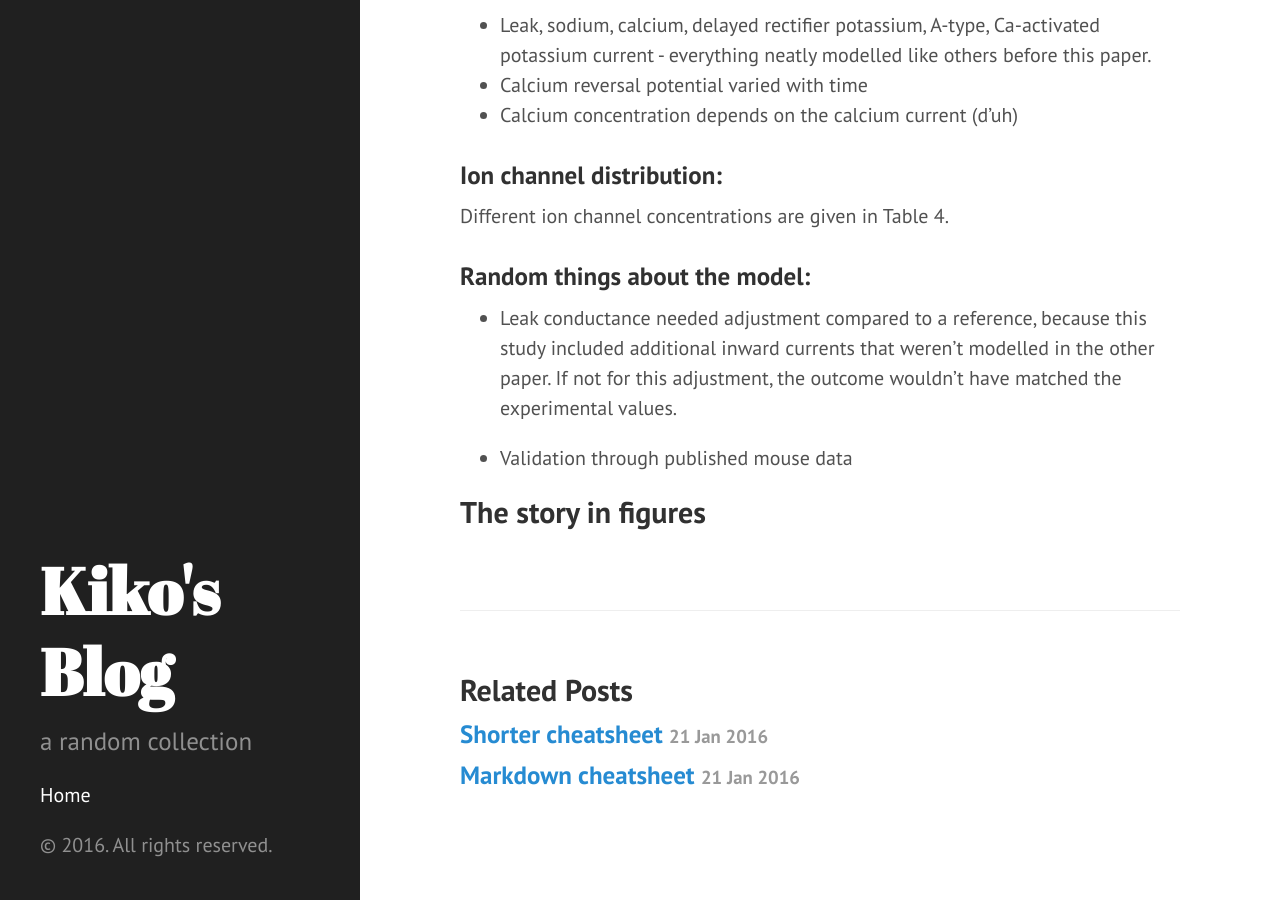
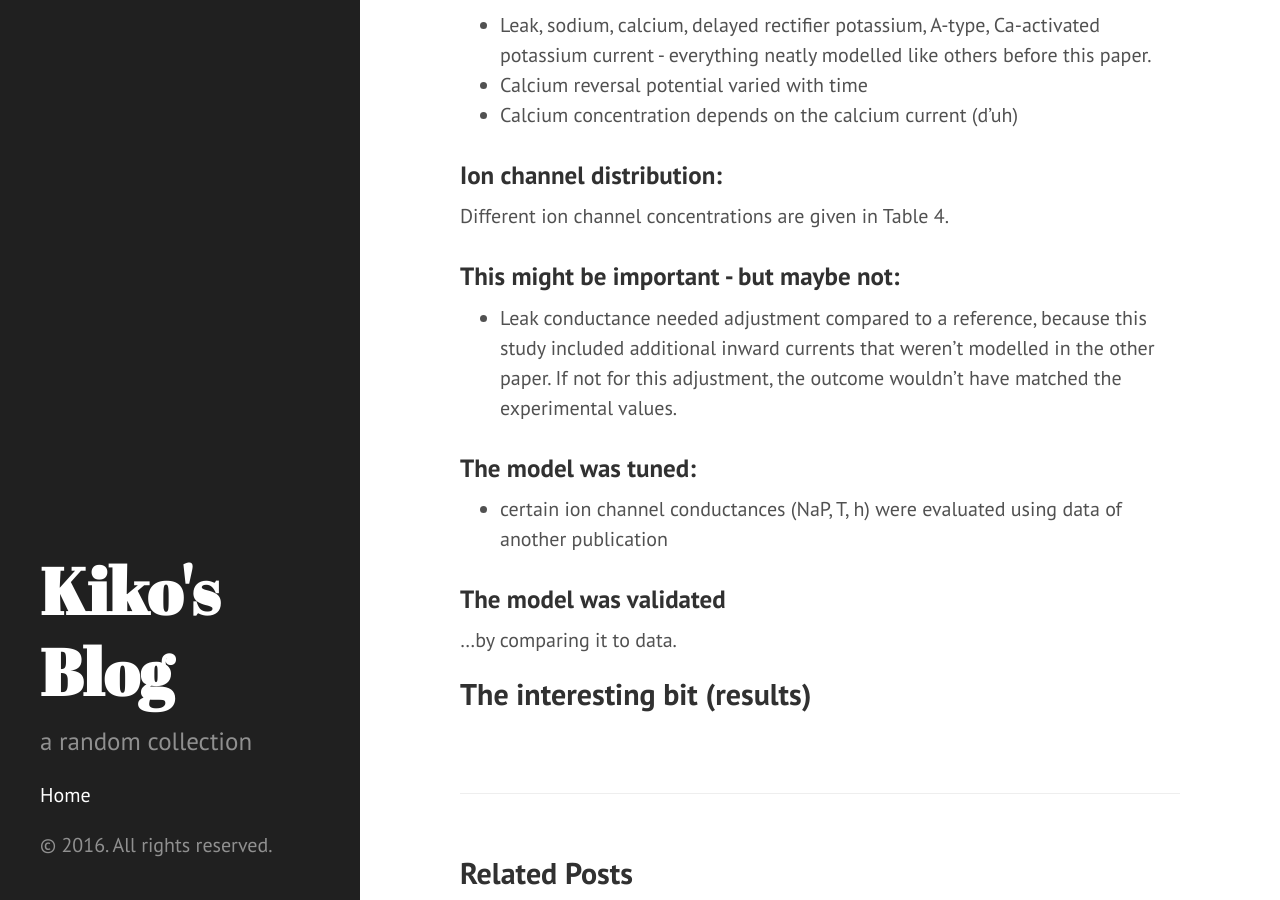
Before and after one commit to KikoBlog/KikoBlog.github.io, a Jekyll site: the page built from _posts/2016-01-21-journal-club-jan-2016.markdown, in a window 1280 px wide and 900 px high, scrolled down 2310 px. Built offline with Jekyll 4.4.1, drawn with Linux system fonts in a browser that asks for light colours.

Commit message:
Post update: journal club jan 2016

```diff
--- a/_posts/2016-01-21-journal-club-jan-2016.markdown
+++ b/_posts/2016-01-21-journal-club-jan-2016.markdown
@@ -56,10 +56,14 @@ Included parameters:
 ### Ion channel distribution:
 Different ion channel concentrations are given in Table 4.
 
-### Random things about the model:
+### This might be important - but maybe not:
 * Leak conductance needed adjustment compared to a reference, because this study included additional inward currents that weren't modelled in the other paper. If not for this adjustment, the outcome wouldn't have matched the experimental  values.
 
+### The model was tuned:
+* certain ion channel conductances (NaP, T, h) were evaluated using data of another publication
 
-* Validation through published mouse data
+### The model was validated
+...by comparing it to data.
 
-## The story in figures
+
+## The interesting bit (results)
```
